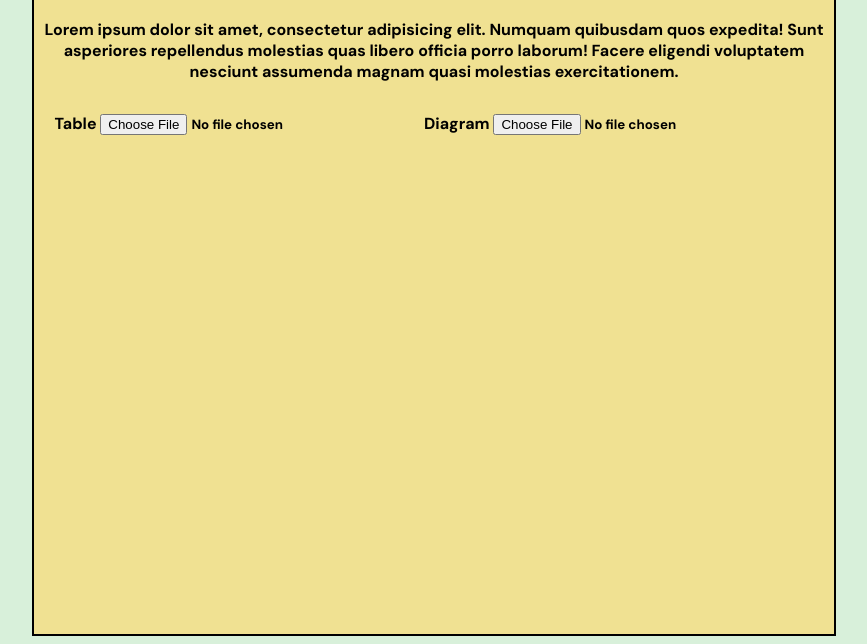
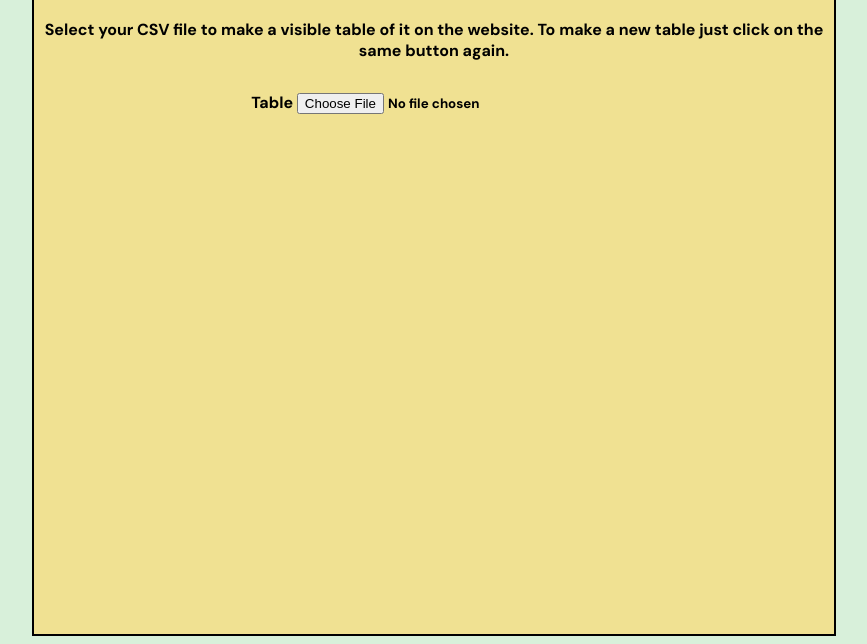
Before and after one commit to AEksell/CSVToHTML, a plain HTML site: page Website/Index.Html in a window 1280 px wide. Shown: the part 237-881 px from the top of the page, without its empty margins (206-1073 px from the left). Drawn offline with Linux system fonts and the light colour scheme.

Commit message:
Removed unfinished assets to HTML
discontinued.

```diff
--- a/Website/Index.Html
+++ b/Website/Index.Html
@@ -15,14 +15,11 @@
 
         <div id="TutorialDiv">
             <h1 id="TutorialTitle">How does it work?</h1>
-            <p>Lorem ipsum dolor sit amet, consectetur adipisicing elit. Numquam quibusdam quos expedita! Sunt asperiores repellendus molestias quas libero officia porro laborum! Facere eligendi voluptatem nesciunt assumenda magnam quasi molestias exercitationem.</p>
+            <p>Select your CSV file to make a visible table of it on the website. To make a new table just click on the same button again.</p>
         </div>
 
         <label for="file">Table</label>
         <input type="file" accept=".CSV" title="CSV to Table" id="SelectCSV">
-
-        <label for="file">Diagram</label>
-        <input type="file" accept=".CSV" title="CSV to Diagram" id="DiagramCSV">
 
         <table id="CSVTable">
 
```
